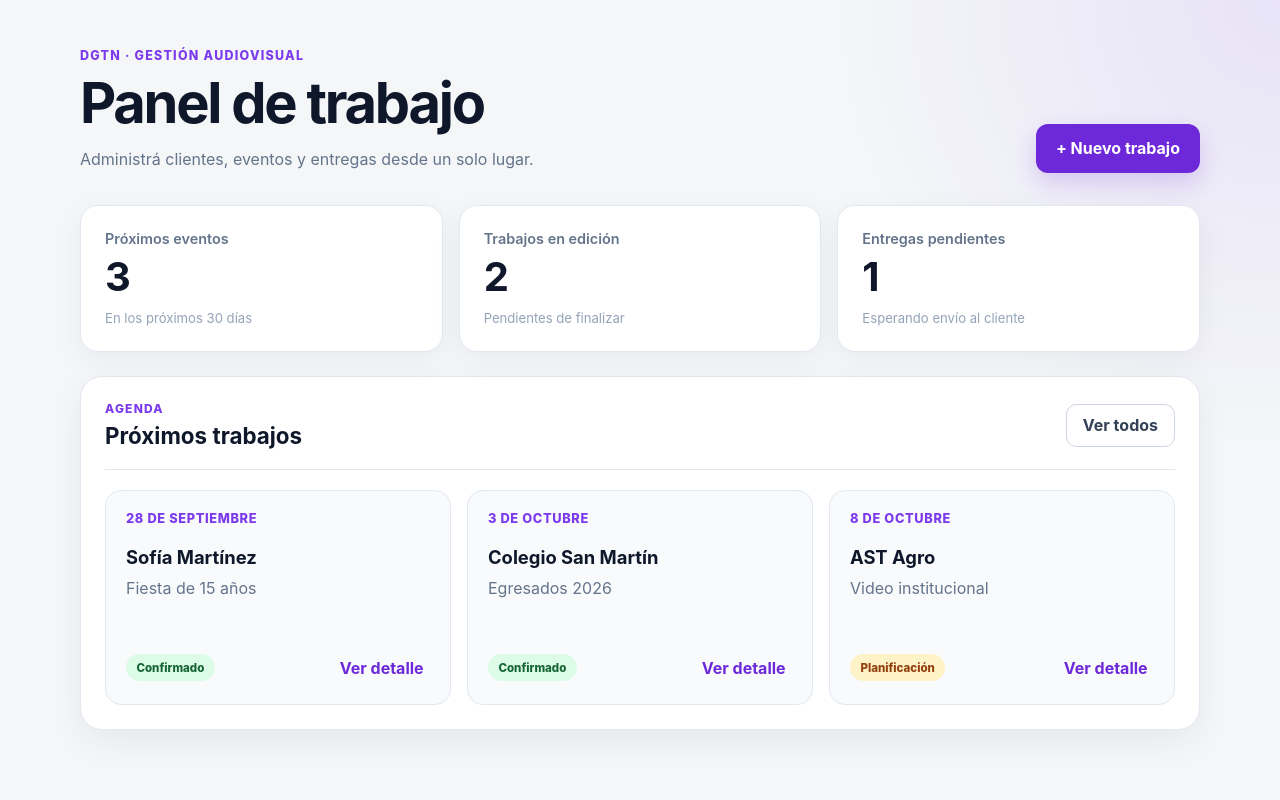
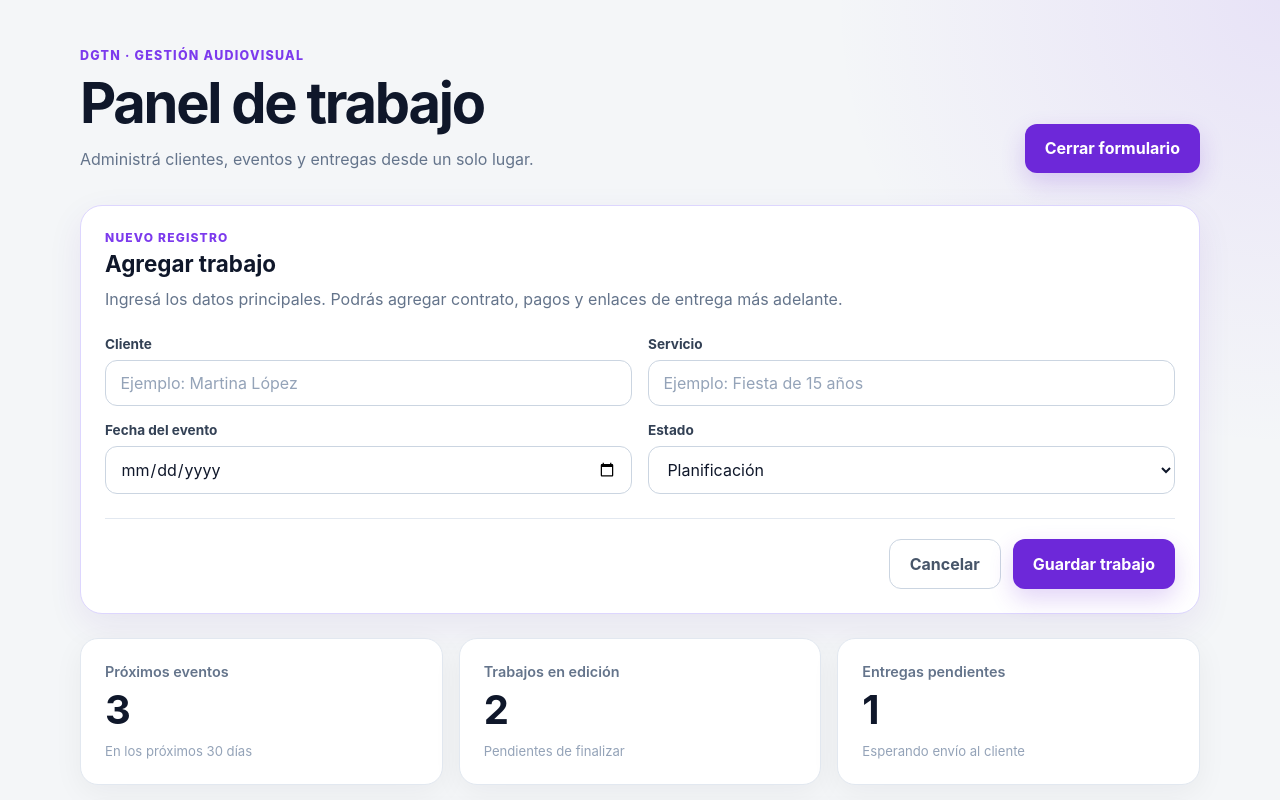
Before and after one commit to cristianegaitan/gestor-dgtn, a React (Vite) app: page / in a window 1280 px wide. Both pictures are taken after a click on the button "+ Nuevo trabajo". Shown: the top 800 px of the page. Built offline with nearby package versions, Linux system fonts and the light colour scheme.

Commit message:
feat: add new job creation form

```diff
--- a/src/App.css
+++ b/src/App.css
@@ -293,3 +293,123 @@ button:focus-visible {
     flex-direction: column;
   }
 }
+
+.form-panel {
+  width: min(1120px, 100%);
+  margin: 0 auto 1.5rem;
+  padding: 1.5rem;
+  border: 1px solid #ddd6fe;
+  border-radius: 1.375rem;
+  background-color: #ffffff;
+  box-shadow: 0 12px 35px rgba(76, 29, 149, 0.08);
+}
+
+.form-heading h2 {
+  margin: 0;
+  color: #0f172a;
+  font-size: 1.4rem;
+}
+
+.form-heading > p:last-child {
+  margin: 0.6rem 0 0;
+  color: #64748b;
+  line-height: 1.6;
+}
+
+.job-form {
+  display: grid;
+  grid-template-columns: repeat(2, minmax(0, 1fr));
+  gap: 1rem;
+  margin-top: 1.5rem;
+}
+
+.form-field {
+  display: flex;
+  flex-direction: column;
+  gap: 0.5rem;
+}
+
+.form-field label {
+  color: #334155;
+  font-size: 0.85rem;
+  font-weight: 700;
+}
+
+.form-field input,
+.form-field select {
+  width: 100%;
+  min-height: 46px;
+  border: 1px solid #cbd5e1;
+  border-radius: 0.75rem;
+  padding: 0.75rem 0.9rem;
+  color: #0f172a;
+  background-color: #ffffff;
+  outline: none;
+  transition:
+    border-color 160ms ease,
+    box-shadow 160ms ease;
+}
+
+.form-field input::placeholder {
+  color: #94a3b8;
+}
+
+.form-field input:focus,
+.form-field select:focus {
+  border-color: #7c3aed;
+  box-shadow: 0 0 0 3px rgba(124, 58, 237, 0.12);
+}
+
+.form-actions {
+  display: flex;
+  grid-column: 1 / -1;
+  justify-content: flex-end;
+  gap: 0.75rem;
+  margin-top: 0.5rem;
+  padding-top: 1.25rem;
+  border-top: 1px solid #e2e8f0;
+}
+
+.cancel-button {
+  cursor: pointer;
+  border: 1px solid #cbd5e1;
+  border-radius: 0.75rem;
+  padding: 0.85rem 1.25rem;
+  color: #475569;
+  background-color: #ffffff;
+  font-weight: 700;
+  transition:
+    border-color 160ms ease,
+    color 160ms ease,
+    background-color 160ms ease;
+}
+
+.cancel-button:hover {
+  border-color: #94a3b8;
+  color: #0f172a;
+  background-color: #f8fafc;
+}
+
+.cancel-button:focus-visible {
+  outline: 3px solid rgba(124, 58, 237, 0.35);
+  outline-offset: 3px;
+}
+
+@media (max-width: 640px) {
+  .form-panel {
+    padding: 1rem;
+  }
+
+  .job-form {
+    grid-template-columns: 1fr;
+  }
+
+  .form-actions {
+    align-items: stretch;
+    flex-direction: column;
+  }
+
+  .form-actions button {
+    width: 100%;
+  }
+}
--- a/src/App.jsx
+++ b/src/App.jsx
@@ -1,27 +1,7 @@
+import { useState } from 'react'
 import './App.css'
 
-const resumen = [
-  {
-    id: 1,
-    etiqueta: 'Próximos eventos',
-    valor: 3,
-    detalle: 'En los próximos 30 días',
-  },
-  {
-    id: 2,
-    etiqueta: 'Trabajos en edición',
-    valor: 2,
-    detalle: 'Pendientes de finalizar',
-  },
-  {
-    id: 3,
-    etiqueta: 'Entregas pendientes',
-    valor: 1,
-    detalle: 'Esperando envío al cliente',
-  },
-]
-
-const trabajos = [
+const trabajosIniciales = [
   {
     id: 1,
     cliente: 'Sofía Martínez',
@@ -48,7 +28,94 @@ const trabajos = [
   },
 ]
 
+const formularioInicial = {
+  cliente: '',
+  servicio: '',
+  fecha: '',
+  estado: 'Planificación',
+}
+
+function formatearFecha(fecha) {
+  const fechaLocal = new Date(`${fecha}T00:00:00`)
+
+  return new Intl.DateTimeFormat('es-AR', {
+    day: 'numeric',
+    month: 'long',
+  }).format(fechaLocal)
+}
+
 function App() {
+  const [trabajos, setTrabajos] = useState(trabajosIniciales)
+  const [mostrarFormulario, setMostrarFormulario] = useState(false)
+  const [formulario, setFormulario] = useState(formularioInicial)
+
+  const resumen = [
+    {
+      id: 1,
+      etiqueta: 'Próximos eventos',
+      valor: trabajos.length,
+      detalle: 'En los próximos 30 días',
+    },
+    {
+      id: 2,
+      etiqueta: 'Trabajos en edición',
+      valor: 2,
+      detalle: 'Pendientes de finalizar',
+    },
+    {
+      id: 3,
+      etiqueta: 'Entregas pendientes',
+      valor: 1,
+      detalle: 'Esperando envío al cliente',
+    },
+  ]
+
+  function manejarCambio(evento) {
+    const { name, value } = evento.target
+
+    setFormulario((formularioActual) => ({
+      ...formularioActual,
+      [name]: value,
+    }))
+  }
+
+  function cerrarFormulario() {
+    setFormulario(formularioInicial)
+    setMostrarFormulario(false)
+  }
+
+  function manejarEnvio(evento) {
+    evento.preventDefault()
+
+    const nuevoTrabajo = {
+      id: Date.now(),
+      cliente: formulario.cliente.trim(),
+      servicio: formulario.servicio.trim(),
+      fecha: formatearFecha(formulario.fecha),
+      estado: formulario.estado,
+      estadoClase:
+        formulario.estado === 'Confirmado'
+          ? 'confirmado'
+          : 'planificacion',
+    }
+
+    setTrabajos((trabajosActuales) => [
+      ...trabajosActuales,
+      nuevoTrabajo,
+    ])
+
+    cerrarFormulario()
+  }
+
+  function manejarBotonFormulario() {
+    if (mostrarFormulario) {
+      cerrarFormulario()
+      return
+    }
+
+    setMostrarFormulario(true)
+  }
+
   return (
     <div className="app-shell">
       <header className="topbar">
@@ -60,10 +127,100 @@ function App() {
           </p>
         </div>
 
-        <button className="primary-button" type="button">
-          + Nuevo trabajo
+        <button
+          className="primary-button"
+          type="button"
+          aria-expanded={mostrarFormulario}
+          aria-controls="nuevo-trabajo"
+          onClick={manejarBotonFormulario}
+        >
+          {mostrarFormulario ? 'Cerrar formulario' : '+ Nuevo trabajo'}
         </button>
       </header>
+
+      {mostrarFormulario && (
+        <section
+          className="form-panel"
+          id="nuevo-trabajo"
+          aria-labelledby="form-title"
+        >
+          <div className="form-heading">
+            <p className="section-label">Nuevo registro</p>
+            <h2 id="form-title">Agregar trabajo</h2>
+            <p>
+              Ingresá los datos principales. Podrás agregar contrato,
+              pagos y enlaces de entrega más adelante.
+            </p>
+          </div>
+
+          <form className="job-form" onSubmit={manejarEnvio}>
+            <div className="form-field">
+              <label htmlFor="cliente">Cliente</label>
+              <input
+                id="cliente"
+                name="cliente"
+                type="text"
+                value={formulario.cliente}
+                onChange={manejarCambio}
+                placeholder="Ejemplo: Martina López"
+                required
+              />
+            </div>
+
+            <div className="form-field">
+              <label htmlFor="servicio">Servicio</label>
+              <input
+                id="servicio"
+                name="servicio"
+                type="text"
+                value={formulario.servicio}
+                onChange={manejarCambio}
+                placeholder="Ejemplo: Fiesta de 15 años"
+                required
+              />
+            </div>
+
+            <div className="form-field">
+              <label htmlFor="fecha">Fecha del evento</label>
+              <input
+                id="fecha"
+                name="fecha"
+                type="date"
+                value={formulario.fecha}
+                onChange={manejarCambio}
+                required
+              />
+            </div>
+
+            <div className="form-field">
+              <label htmlFor="estado">Estado</label>
+              <select
+                id="estado"
+                name="estado"
+                value={formulario.estado}
+                onChange={manejarCambio}
+              >
+                <option value="Planificación">Planificación</option>
+                <option value="Confirmado">Confirmado</option>
+              </select>
+            </div>
+
+            <div className="form-actions">
+              <button
+                className="cancel-button"
+                type="button"
+                onClick={cerrarFormulario}
+              >
+                Cancelar
+              </button>
+
+              <button className="primary-button" type="submit">
+                Guardar trabajo
+              </button>
+            </div>
+          </form>
+        </section>
+      )}
 
       <main className="dashboard">
         <section className="summary-grid" aria-label="Resumen de trabajos">
```
